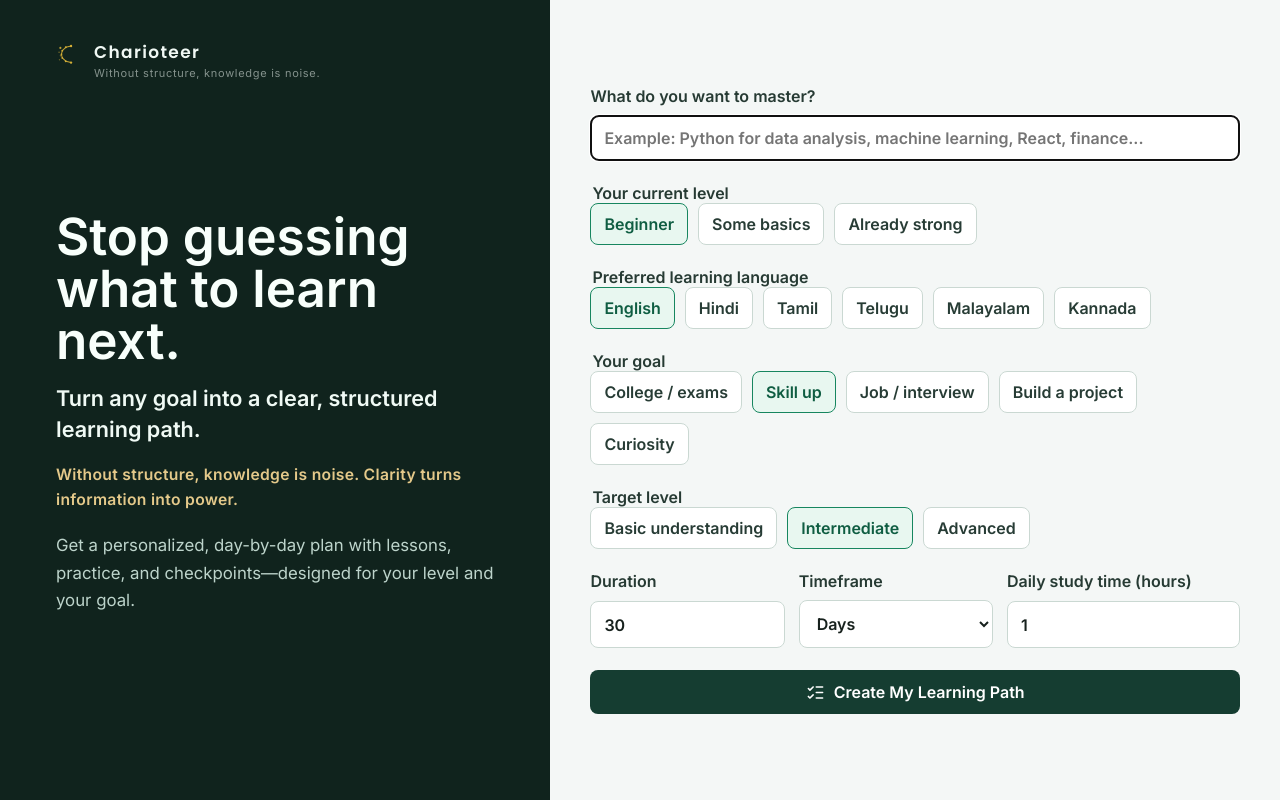
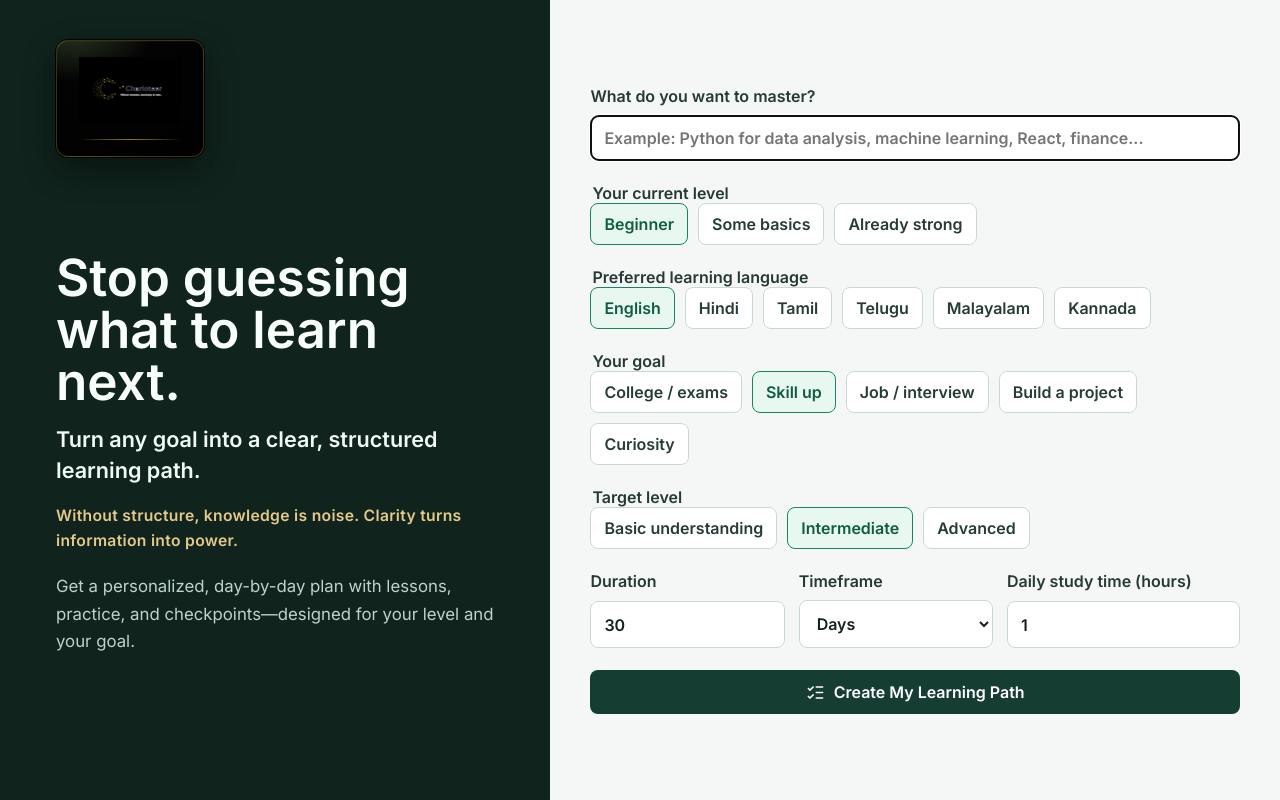
Before and after one commit to jayagovindjunni/Charioteer, a React (Vite) app: page / in a window 1280 px wide. Built offline with nearby package versions, Linux system fonts and the light colour scheme.

Commit message:
logo update

```diff
--- a/src/BrandNav.jsx
+++ b/src/BrandNav.jsx
@@ -1,56 +1,31 @@
 import React from 'react';
 
-/** Compact constellation-style “C” mark — transparent, gold nodes only (#D4AF37). */
-export function BrandMark({ size = 28, className = '' }) {
-  const gold = '#D4AF37';
-  return (
-    <svg
-      className={['brand-mark', className].filter(Boolean).join(' ')}
-      width={size}
-      height={size}
-      viewBox="0 0 32 32"
-      fill="none"
-      xmlns="http://www.w3.org/2000/svg"
-      aria-hidden
-      focusable="false"
-    >
-      <circle cx="5" cy="9" r="1.2" fill={gold} opacity="0.88" />
-      <circle cx="3.5" cy="14" r="0.75" fill={gold} opacity="0.62" />
-      <circle cx="5.2" cy="18" r="0.95" fill={gold} opacity="0.52" />
-      <circle cx="4" cy="22.5" r="0.8" fill={gold} opacity="0.45" />
-      <path
-        d="M 17.2 6.8 L 11.2 8.4 L 7.2 12.2 L 6.2 16.4 L 7.2 20.5 L 11.2 24.2 L 17.2 25.8"
-        stroke={gold}
-        strokeWidth="1.15"
-        strokeLinecap="round"
-        strokeLinejoin="round"
-        opacity="0.92"
-      />
-      <circle cx="17.2" cy="6.8" r="1.35" fill={gold} />
-      <circle cx="11.2" cy="8.4" r="1.15" fill={gold} />
-      <circle cx="7.2" cy="12.2" r="1" fill={gold} />
-      <circle cx="6.2" cy="16.4" r="1.05" fill={gold} />
-      <circle cx="7.2" cy="20.5" r="1" fill={gold} />
-      <circle cx="11.2" cy="24.2" r="1.15" fill={gold} />
-      <circle cx="17.2" cy="25.8" r="1.35" fill={gold} />
-    </svg>
-  );
-}
+/** Official horizontal lockup — constellation C + wordmark + tagline baked into artwork. */
+const BRAND_SRC = '/charioteer-brand.png';
+const BRAND_ARIA_LABEL = 'Charioteer. Without structure, knowledge is noise.';
 
 /**
- * @param {'intake' | 'compact'} variant
+ * @param {'intake' | 'compact'} variant — intake shows a bolder classic presence; compact for app header strip.
  */
-export function BrandNav({ variant = 'intake', tagline = 'Without structure, knowledge is noise.' }) {
-  const size = variant === 'compact' ? 24 : 28;
-  const showTagline = variant === 'intake';
+export function BrandNav({ variant = 'intake' }) {
+  const intake = variant === 'intake';
 
   return (
-    <div className={['brand-nav', variant === 'compact' ? 'brand-nav--compact' : ''].join(' ')}>
-      <BrandMark size={size} />
-      <div className="brand-nav__text">
-        <span className="brand-nav__wordmark">Charioteer</span>
-        {showTagline ? <span className="brand-nav__tagline">{tagline}</span> : null}
-      </div>
+    <div
+      className={[
+        'brand-lockup',
+        intake ? 'brand-lockup--intake' : 'brand-lockup--compact'
+      ].join(' ')}
+      role="img"
+      aria-label={BRAND_ARIA_LABEL}
+    >
+      <img
+        src={BRAND_SRC}
+        alt=""
+        className="brand-lockup__img"
+        draggable={false}
+      />
+      {intake ? <span className="brand-lockup__rule" aria-hidden /> : null}
     </div>
   );
 }
--- a/src/styles.css
+++ b/src/styles.css
@@ -56,6 +56,7 @@ p {
 
 .intake-brand-bar {
   align-self: start;
+  margin-bottom: 6px;
 }
 
 .intake-copy__body {
@@ -66,66 +67,78 @@ p {
   min-height: 0;
 }
 
-.brand-mark {
-  display: block;
-  flex-shrink: 0;
-}
-
-.brand-nav {
+/* Official lockup PNG — matte black panel + subtle gold framing for a classic stationery feel */
+.brand-lockup {
   display: inline-flex;
-  align-items: flex-start;
-  gap: 10px;
+  flex-direction: column;
+  align-items: stretch;
   max-width: 100%;
 }
 
-.brand-nav--compact {
-  align-items: center;
-  gap: 8px;
+.brand-lockup__img {
+  display: block;
+  width: auto;
+  height: auto;
 }
 
-.brand-nav__text {
-  display: flex;
-  flex-direction: column;
-  gap: 3px;
-  min-width: 0;
-  padding-top: 2px;
+.brand-lockup--intake {
+  align-self: flex-start;
+  padding: 16px 22px;
+  border-radius: 12px;
+  background: radial-gradient(
+    145% 120% at 12% -10%,
+    rgba(212, 175, 55, 0.12) 0%,
+    #030303 38%,
+    #010101 100%
+  );
+  border: 1px solid rgba(212, 175, 55, 0.28);
+  box-shadow:
+    0 0 0 1px rgba(0, 0, 0, 0.85),
+    0 12px 32px rgba(0, 0, 0, 0.45),
+    inset 0 1px 0 rgba(255, 255, 255, 0.04);
 }
 
-.brand-nav--compact .brand-nav__text {
-  padding-top: 0;
+.brand-lockup--intake .brand-lockup__img {
+  max-height: clamp(52px, 6.5vw, 68px);
+  max-width: min(100%, 420px);
+  object-fit: contain;
+  object-position: left center;
 }
 
-.brand-nav__wordmark {
-  font-family: Poppins, ui-sans-serif, system-ui, sans-serif;
-  font-weight: 600;
-  font-size: 1.0625rem;
-  letter-spacing: 0.08em;
-  line-height: 1.22;
-  color: rgba(248, 255, 251, 0.97);
+.brand-lockup--intake .brand-lockup__rule {
+  display: block;
+  height: 1px;
+  margin-top: 14px;
+  background: linear-gradient(
+    90deg,
+    transparent 0%,
+    rgba(212, 175, 55, 0.45) 25%,
+    rgba(212, 175, 55, 0.75) 50%,
+    rgba(212, 175, 55, 0.45) 75%,
+    transparent 100%
+  );
+  opacity: 0.9;
 }
 
-.brand-nav--compact .brand-nav__wordmark {
-  font-size: 0.9375rem;
-  letter-spacing: 0.085em;
+.brand-lockup--compact {
+  padding: 8px 14px;
+  border-radius: 10px;
+  background: linear-gradient(165deg, #0a0a0a 0%, #020202 100%);
+  border: 1px solid rgba(212, 175, 55, 0.24);
+  box-shadow:
+    0 1px 0 rgba(255, 255, 255, 0.05) inset,
+    0 6px 18px rgba(0, 0, 0, 0.12);
 }
 
-.brand-nav__tagline {
-  font-family:
-    Inter, ui-sans-serif, system-ui, -apple-system, BlinkMacSystemFont, "Segoe UI", sans-serif;
-  font-size: 0.6875rem;
-  font-weight: 400;
-  letter-spacing: 0.065em;
-  line-height: 1.38;
-  color: rgba(248, 255, 251, 0.5);
-  text-transform: none;
+.brand-lockup--compact .brand-lockup__img {
+  max-height: 38px;
+  max-width: min(100%, 280px);
+  object-fit: contain;
+  object-position: left center;
 }
 
 .app-header__brand {
   margin-bottom: 14px;
-}
-
-.app-header .brand-nav__wordmark {
-  color: #15221c;
 }
 
 .intake-copy h1 {
```
Also changed, not shown: public/charioteer-brand.png (added).
